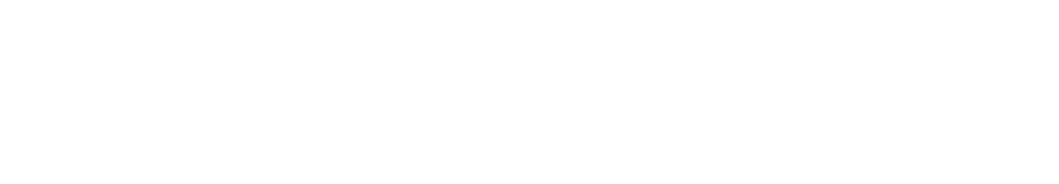
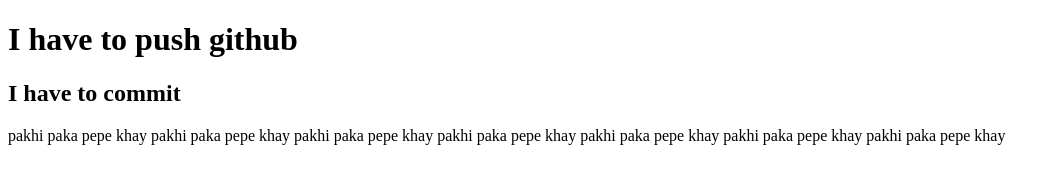
Before and after one commit to Ziaul-hasan/my-first-repo, a plain HTML site: page index.html in a window 1280 px wide. Shown: the whole page, without its empty margins (0-1059 px from the left). Drawn offline with Linux system fonts and the light colour scheme.

Commit message:
new-updates

```diff
--- a/index.html
+++ b/index.html
@@ -7,6 +7,8 @@
     <title>My First Git Repo</title>
 </head>
 <body>
-
+    <h1>I have to push github</h1>
+    <h2>I have to commit</h2>
+    <p>pakhi paka pepe khay pakhi paka pepe khay pakhi paka pepe khay pakhi paka pepe khay pakhi paka pepe khay pakhi paka pepe khay pakhi paka pepe khay</p>
 </body>
 </html>
```
